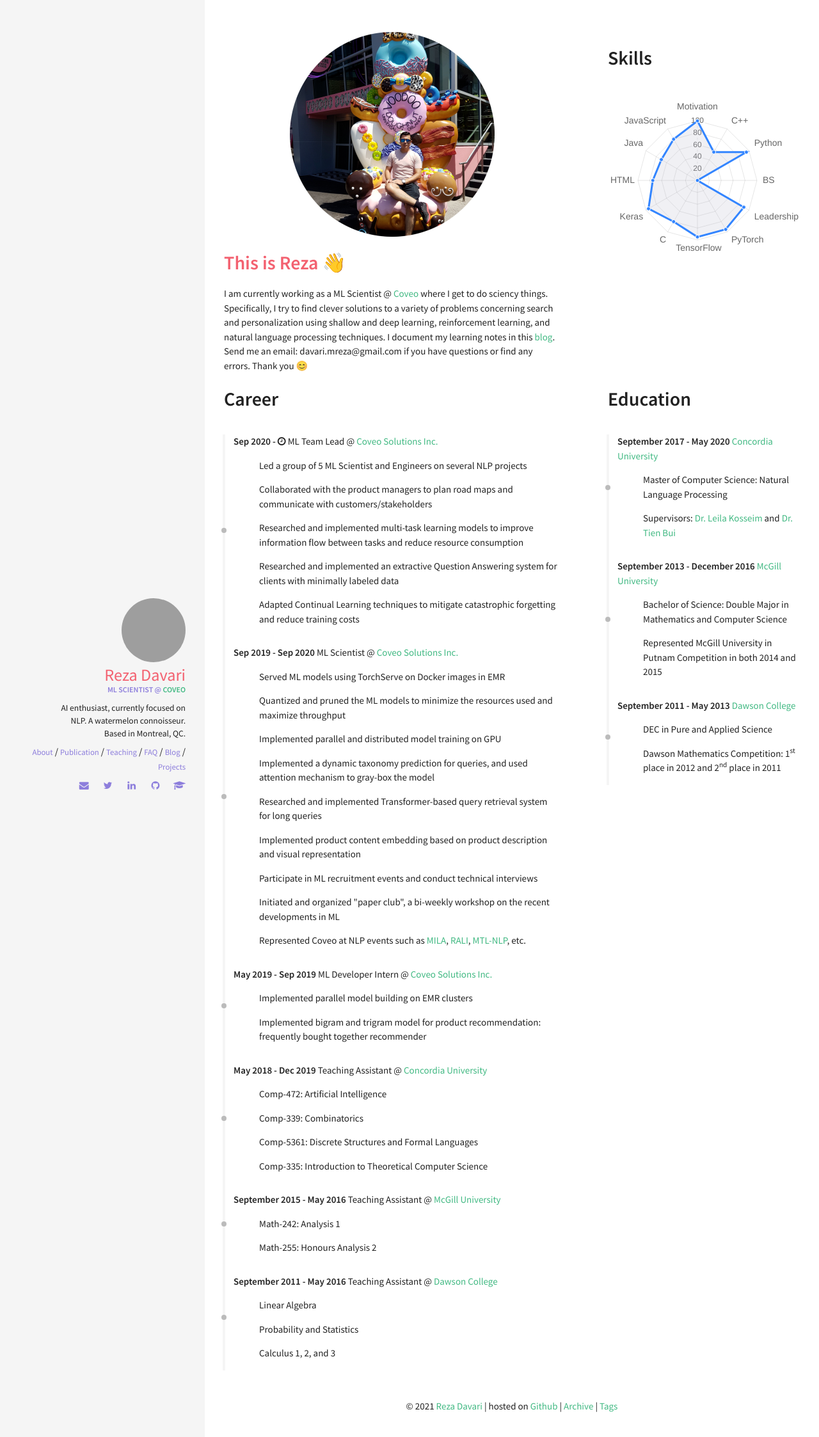
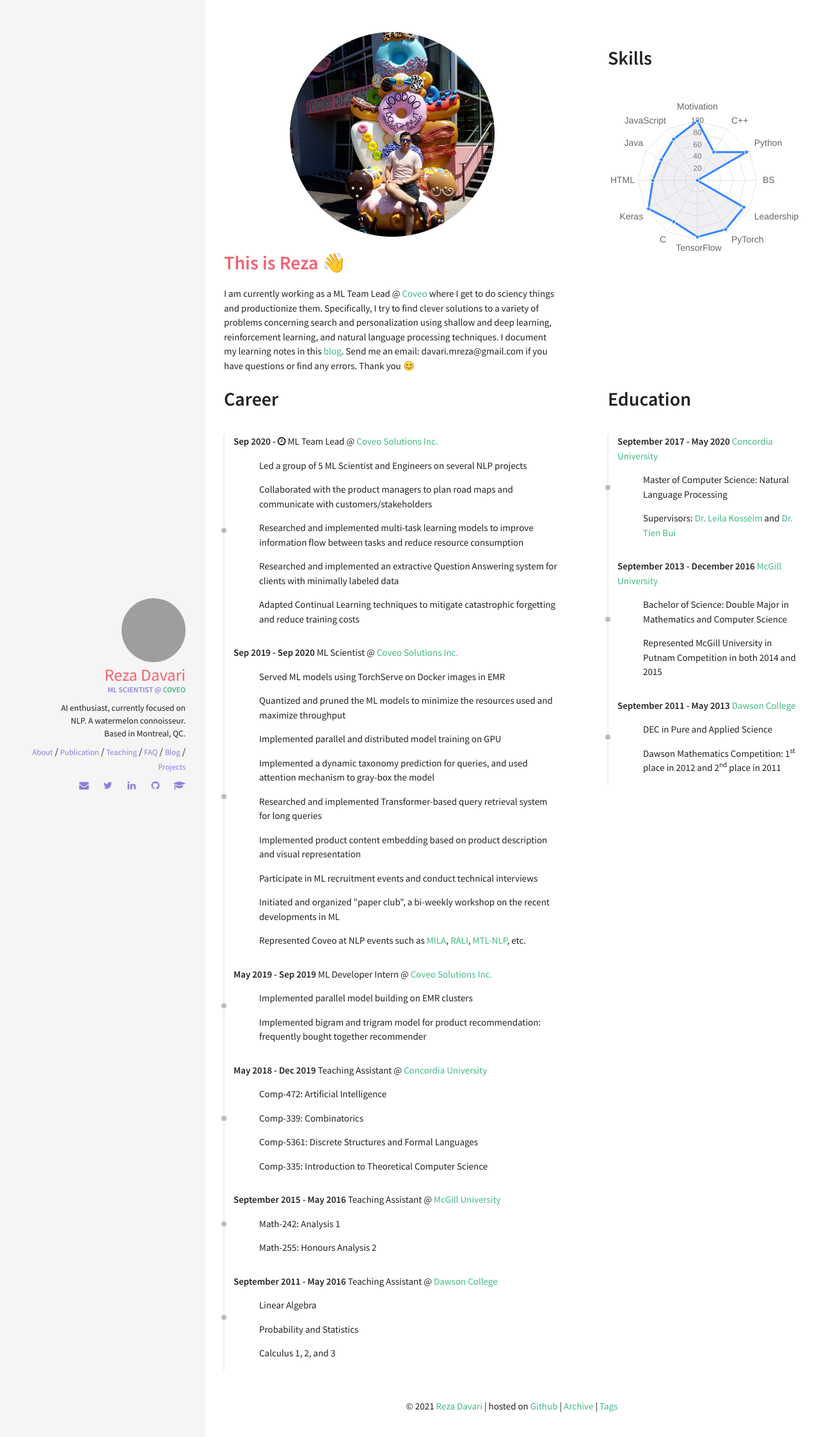
Before and after one commit to rezazzr/davari.io, a Jekyll site: the page built from index.html, in a window 1280 px wide. Shown: the top 2246 px of the page at 64% size. Built offline with Jekyll 4.4.1, drawn with Linux system fonts in a browser that asks for light colours; nearby versions of some CDN libraries; grey boxes are pictures that could not be loaded.

Commit message:
about me updated

```diff
--- a/_includes/sections/about.html
+++ b/_includes/sections/about.html
@@ -1,8 +1,8 @@
 <h1><span style="color:#F36170" data-i18n="skills.my_skills">This is Reza &#128075</span></h1>
 
 <div>
-    I am currently working as a ML Scientist @ <a href="https://www.coveo.com/en" target="_blank">Coveo</a> where I get
-    to do sciency things. Specifically, I try to find clever solutions to a variety of problems concerning search and
+    I am currently working as a ML Team Lead @ <a href="https://www.coveo.com/en" target="_blank">Coveo</a> where I get
+    to do sciency things and productionize them. Specifically, I try to find clever solutions to a variety of problems concerning search and
     personalization using shallow and deep learning, reinforcement learning, and natural language processing techniques.
     I document my learning notes in this <a href="{{ '/logs.html' | relative_url }}">blog</a>. Send me an email:
     davari.mreza@gmail.com if you have questions or find
```
